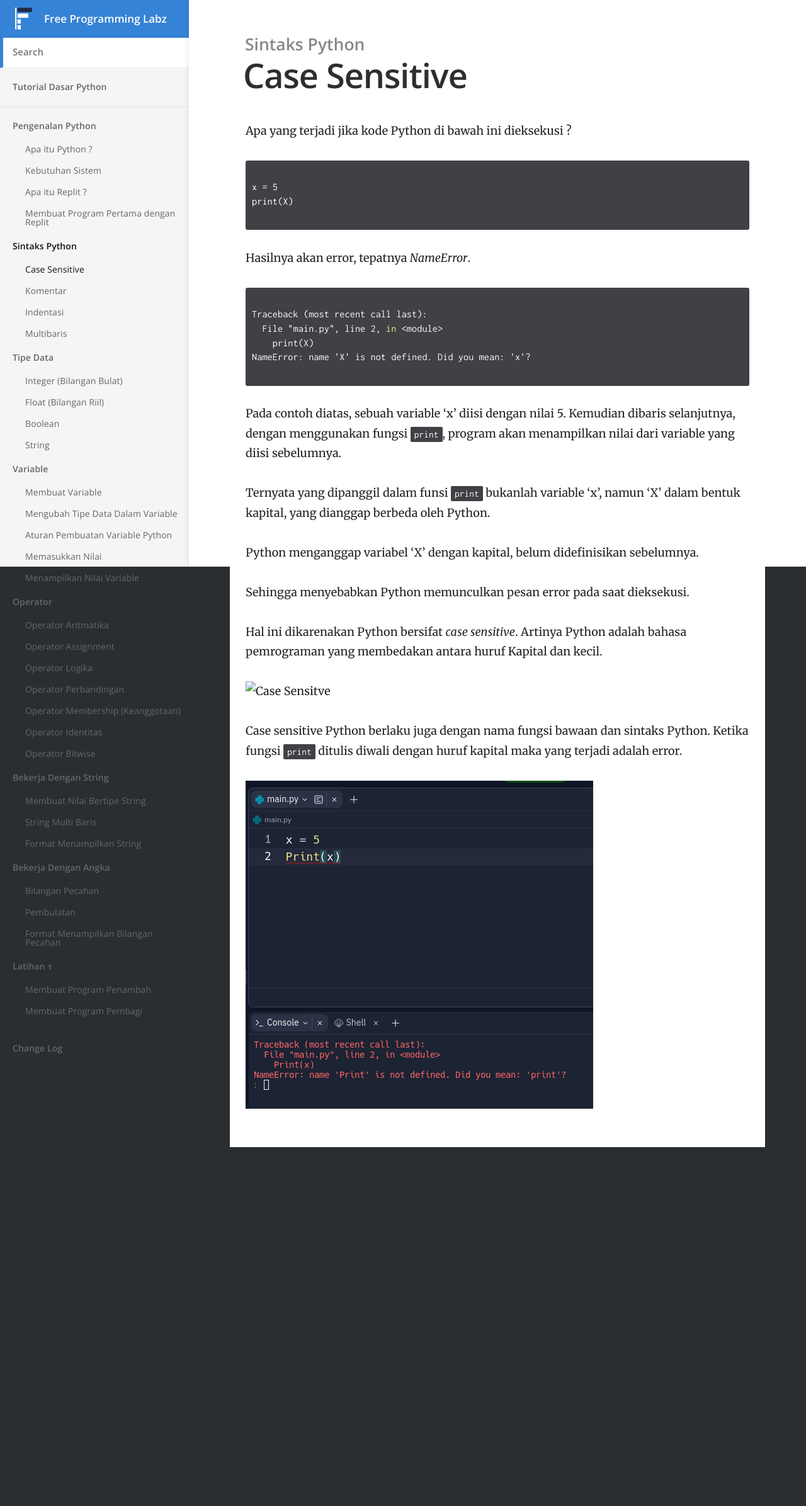
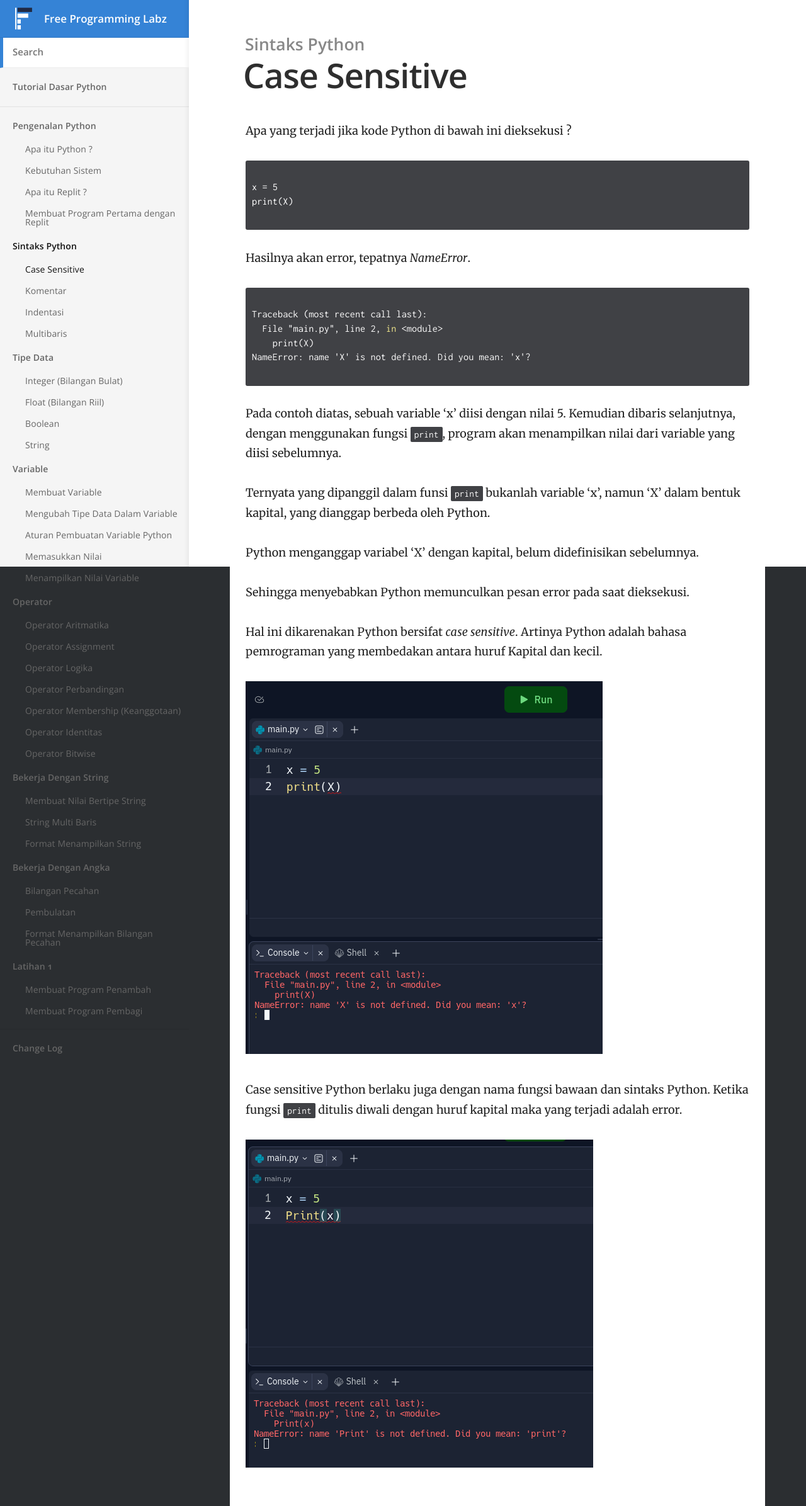
Before and after one commit to farispriadi/python, a Jekyll site: the page built from _docs/02-sintaks-python/case-sensitive.md, in a window 1280 px wide. Shown: the whole page at 63% size. Built offline with Jekyll 4.4.1, drawn with Linux system fonts in a browser that asks for light colours; before the commit the page ends 1822 px from its top, so only the background shows below that.

Commit message:
Mengupdate gambar pada Case Sensitive

```diff
--- a/_docs/02-sintaks-python/case-sensitive.md
+++ b/_docs/02-sintaks-python/case-sensitive.md
@@ -34,7 +34,7 @@ Sehingga menyebabkan Python memunculkan pesan error pada saat dieksekusi.
 
 Hal ini dikarenakan Python bersifat _case sensitive_. Artinya Python adalah bahasa pemrograman yang membedakan antara huruf Kapital dan kecil.
 
-![Case Sensitve]({{site.baseurl}}/02-sintaks-python/case-sensitive.png)
+![Case Sensitve]({{site.baseurl}}/images/02-sintaks-python/case-sensitive.png)
 
 Case sensitive Python berlaku juga dengan nama fungsi bawaan dan sintaks Python.
 Ketika fungsi `print` ditulis diwali dengan huruf kapital maka yang terjadi adalah error.
```
